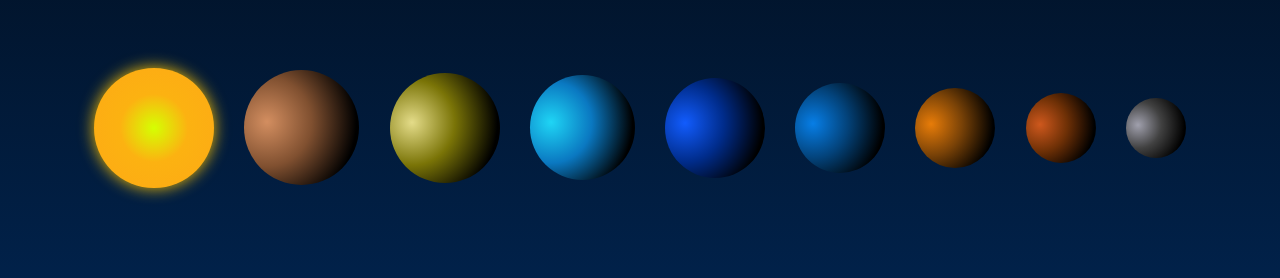
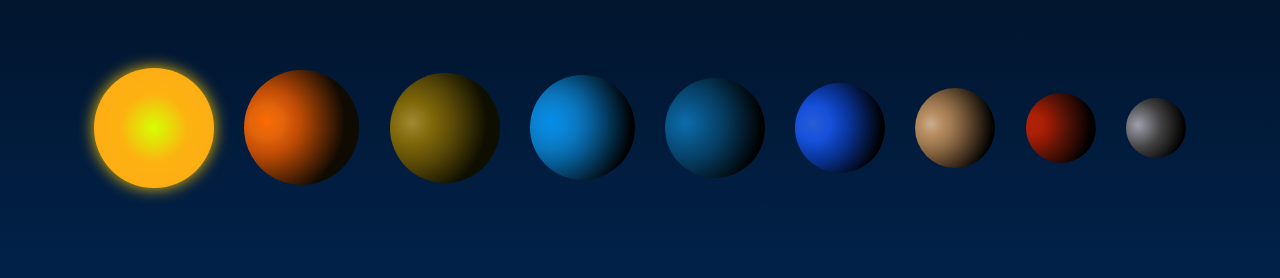
Before and after one commit to ItsEricFrisk/Solaris, a plain HTML site: page pages/index.html in a window 1280 px wide. Shown: the part 440-718 px from the top of the page. Drawn offline with Linux system fonts and the light colour scheme.

Commit message:
Changed the colors of the planets

```diff
--- a/modules/planets-index.css
+++ b/modules/planets-index.css
@@ -45,43 +45,43 @@ main {
   }
 
   .hero-container__planet-jupiter {
-    background: radial-gradient(circle at 20% 45%, #d38e60, #805030 40%, #000000 80%);
+    background: radial-gradient(circle at 20% 45%, #ff6b01, #ed6706, #e2640b, #d05509, #bd4b05 30%, #0f0a02 70%);
     width: 115px;
     height: 115px;
   }
 
   .hero-container__planet-saturnus {
-    background: radial-gradient(circle at 20% 45%, #e4dc89, #7a7407 40%, #000000 80%);
+    background: radial-gradient(circle at 20% 45%, #9f8932, #7e6709, #584807 40%, #0f0f00 70%);
     width: 110px;
     height: 110px;
   }
 
   .hero-container__planet-uranus {
-    background: radial-gradient(circle at 20% 45%, #1fd5f5, #0a78c1 40%, #000000 80%);
+    background: radial-gradient(circle at 20% 45%, #058ce7, #0985d7, #0b76be, #075e98 40%, #000000 80%);
     width: 105px;
     height: 105px;
   }
 
   .hero-container__planet-neptunus {
-    background: radial-gradient(circle at 20% 45%, #125cfd, #002c8b 40%, #000000 80%);
+    background: radial-gradient(circle at 20% 45%,  #0c6dae, #063c60 40%, #000000 80%);
     width: 100px;
     height: 100px;
   }
 
   .hero-container__planet-earth {
-    background: radial-gradient(circle at 20% 45%, #077ee6, #034279 40%, #000000 80%);
+    background: radial-gradient(circle at 20% 45%, #275cd6, #1651db, #0a379f 40%, #000000 80%);
     width: 90px;
     height: 90px;
   }
 
   .hero-container__planet-venus {
-    background: radial-gradient(circle at 20% 45%, #e77c09, #794207 40%, #000000 80%);
+    background: radial-gradient(circle at 20% 45%, #c9ae91, #b98f63, #9f7951, #7d5d3c 40%, #000000 80%);
     width: 80px;
     height: 80px;
   }
 
   .hero-container__planet-mars {
-    background: radial-gradient(circle at 20% 45%, #ce581d, #6e3006 40%, #000000 80%);
+    background: radial-gradient(circle at 10% 45%, #b12107, #ab2007, #8d1904, #631507 40%, #000000 80%);
     width: 70px;
     height: 70px;
   }
```
